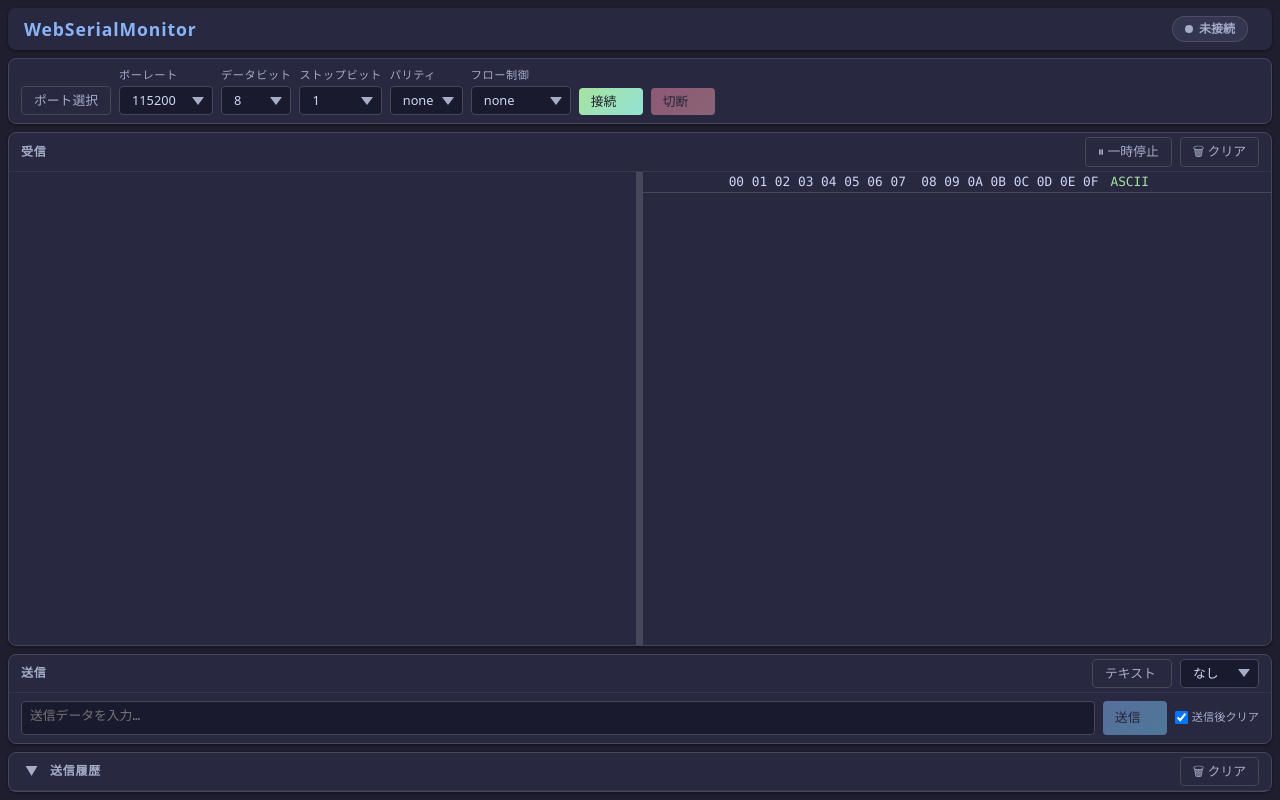
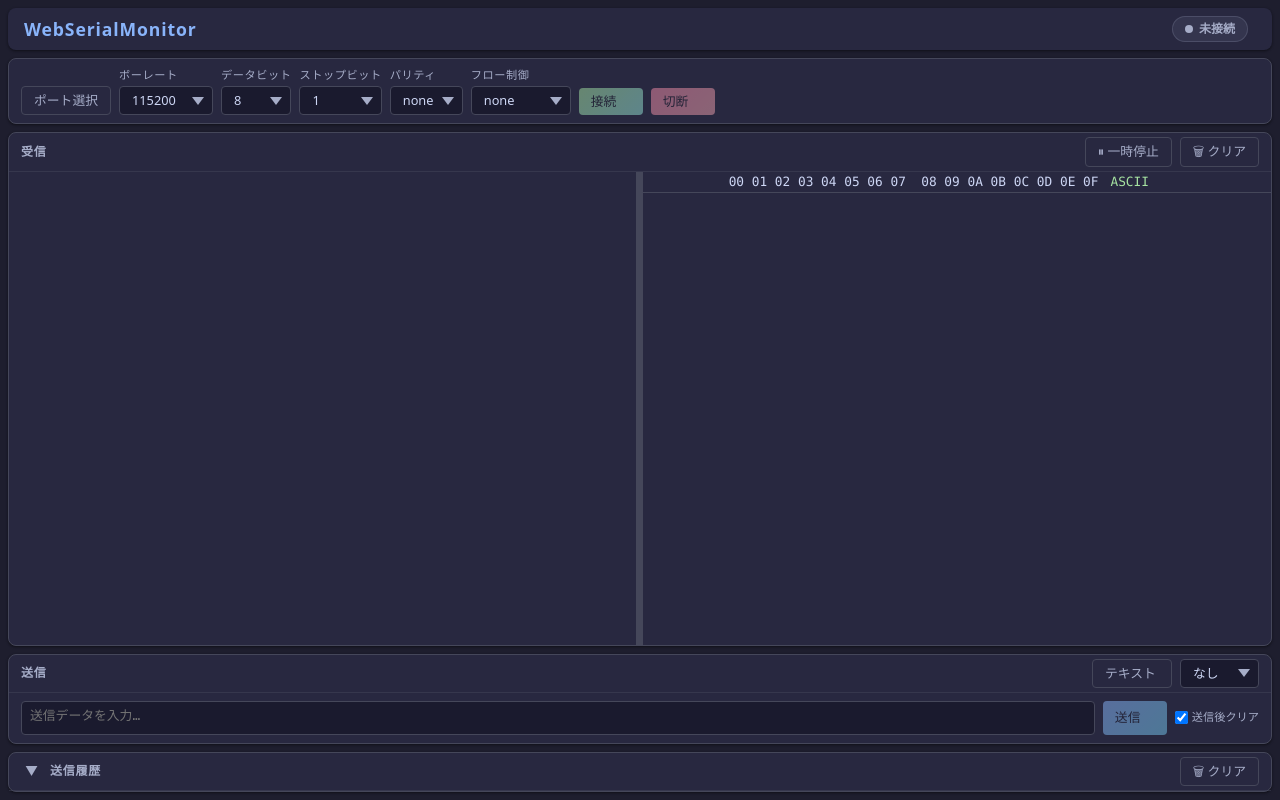
Before and after one commit to pic-man749/WebSerialMonitor, a website built with Vite: page index.html in a window 1280 px wide. Both pictures are taken after a click on the button "ポート選択". Built offline with nearby package versions, Linux system fonts and the light colour scheme.

Commit message:
ポート選択機能を追加し、UIの状態を更新。接続ボタンの有効/無効をポート選択に基づいて制御。スタイルを改善し、選択されたポートの視覚的フィードバックを追加。

```diff
--- a/src/application/ConnectionService.ts
+++ b/src/application/ConnectionService.ts
@@ -53,6 +53,11 @@ export class ConnectionService {
   /** Returns the currently open port, or null if not connected. */
   getPort(): ISerialPort | null {
     return this._activePort;
+  }
+
+  /** Returns true if a port has been selected (but not necessarily opened). */
+  hasSelectedPort(): boolean {
+    return this._selectedPort !== null;
   }
 
   // ---- Port selection --------------------------------------------------
--- a/src/presentation/App.ts
+++ b/src/presentation/App.ts
@@ -128,7 +128,12 @@ export class App {
     this.connectionPanel.setCallbacks({
       onRequestPort: () => {
         // Must be called inside a user gesture (click) for requestPort()
-        void this.connectionService.requestPort().catch((err: unknown) => {
+        void this.connectionService.requestPort().then(() => {
+          // Notify UI that a port was selected (getPort is null until connected,
+          // so check _selectedPort existence via getPreviousPorts).
+          const hasPort = this.connectionService.hasSelectedPort();
+          this.bus.emit('connection:portSelected', { selected: hasPort });
+        }).catch((err: unknown) => {
           console.error('[App] requestPort failed:', err);
         });
       },
--- a/src/presentation/EventBus.ts
+++ b/src/presentation/EventBus.ts
@@ -25,6 +25,8 @@ import type { PortInfo } from '../domain/interfaces/ISerialPort.js';
 export type EventMap = {
   /** Fired whenever the serial connection state changes. */
   'connection:stateChanged': { state: ConnectionState; error?: Error; portInfo?: PortInfo | null };
+  /** Fired when a serial port has been selected (but not yet opened). */
+  'connection:portSelected': { selected: boolean };
   /** Fired for every incoming data chunk from the port. */
   'serial:dataReceived': { chunk: ReceivedChunk };
   /** Fired after a message has been successfully written to the port. */
--- a/src/presentation/components/ConnectionPanel.ts
+++ b/src/presentation/components/ConnectionPanel.ts
@@ -41,6 +41,7 @@ export interface ConnectionPanelCallbacks {
 export class ConnectionPanel {
   private readonly el: HTMLElement;
 
+  private readonly portBtn: HTMLButtonElement;
   private readonly baudSelect: HTMLSelectElement;
   private readonly baudCustom: HTMLInputElement;
   private readonly dataBitsSelect: HTMLSelectElement;
@@ -51,6 +52,7 @@ export class ConnectionPanel {
   private readonly connectBtn: HTMLButtonElement;
   private readonly disconnectBtn: HTMLButtonElement;
 
+  private portSelected = false;
   private callbacks: ConnectionPanelCallbacks | null = null;
 
   constructor(private readonly bus: EventBus) {
@@ -63,11 +65,11 @@ export class ConnectionPanel {
     row.className = 'connection-panel__row';
 
     // Port select button
-    const portBtn = document.createElement('button');
-    portBtn.className = 'btn btn--ghost connection-panel__port-btn';
-    portBtn.textContent = 'ポート選択';
-    portBtn.type = 'button';
-    portBtn.addEventListener('click', () => this.callbacks?.onRequestPort());
+    this.portBtn = document.createElement('button');
+    this.portBtn.className = 'btn btn--ghost connection-panel__port-btn';
+    this.portBtn.textContent = 'ポート選択';
+    this.portBtn.type = 'button';
+    this.portBtn.addEventListener('click', () => this.callbacks?.onRequestPort());
 
     // Baud rate
     this.baudSelect = this._createSelect(
@@ -120,6 +122,7 @@ export class ConnectionPanel {
     this.connectBtn.className = 'btn btn--success connection-panel__connect-btn';
     this.connectBtn.type = 'button';
     this.connectBtn.textContent = '接続';
+    this.connectBtn.disabled = true;
     this.connectBtn.addEventListener('click', () => {
       this.callbacks?.onConnect(this.getConfig());
     });
@@ -134,7 +137,7 @@ export class ConnectionPanel {
     });
 
     row.append(
-      portBtn,
+      this.portBtn,
       this._labeled('ボーレート', this.baudSelect),
       this.baudCustom,
       this._labeled('データビット', this.dataBitsSelect),
@@ -162,6 +165,11 @@ export class ConnectionPanel {
     // Listen for state changes
     this.bus.on('connection:stateChanged', ({ state }) => {
       this._updateButtonState(state);
+    });
+
+    // Listen for port selection
+    this.bus.on('connection:portSelected', ({ selected }) => {
+      this._updatePortState(selected);
     });
   }
 
@@ -192,7 +200,7 @@ export class ConnectionPanel {
 
   private _updateButtonState(state: ConnectionState): void {
     const connected = state === 'connected';
-    this.connectBtn.disabled = connected;
+    this.connectBtn.disabled = connected || !this.portSelected;
     this.disconnectBtn.disabled = !connected;
 
     // Disable selectors while connected
@@ -202,6 +210,24 @@ export class ConnectionPanel {
       this.paritySelect, this.flowSelect,
     ];
     for (const s of selectors) s.disabled = connected;
+
+    // Reset port button style on disconnect
+    if (!connected && this.portSelected) {
+      this.portBtn.classList.add('connection-panel__port-btn--selected');
+    }
+  }
+
+  private _updatePortState(selected: boolean): void {
+    this.portSelected = selected;
+    if (selected) {
+      this.portBtn.classList.add('connection-panel__port-btn--selected');
+      this.portBtn.textContent = '\u2714 \u30dd\u30fc\u30c8\u9078\u629e\u6e08\u307f';
+      this.connectBtn.disabled = false;
+    } else {
+      this.portBtn.classList.remove('connection-panel__port-btn--selected');
+      this.portBtn.textContent = '\u30dd\u30fc\u30c8\u9078\u629e';
+      this.connectBtn.disabled = true;
+    }
   }
 
   private _createSelect(
--- a/src/styles/components/connection-panel.css
+++ b/src/styles/components/connection-panel.css
@@ -30,6 +30,11 @@
   align-self: flex-end;
 }
 
+.connection-panel__port-btn--selected {
+  color: var(--color-success);
+  border-color: var(--color-success);
+}
+
 .connection-panel__baud-custom {
   width: 100px;
 }
```
